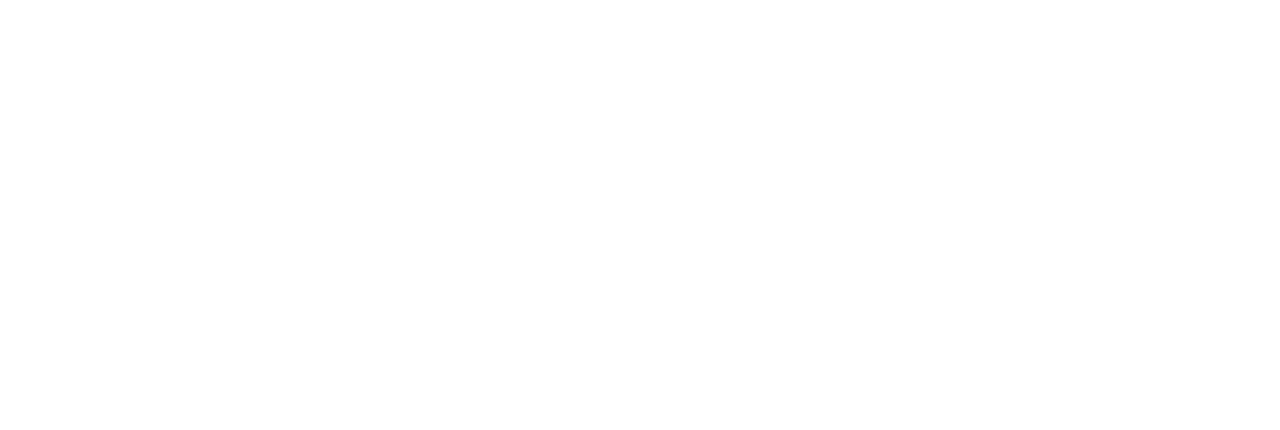
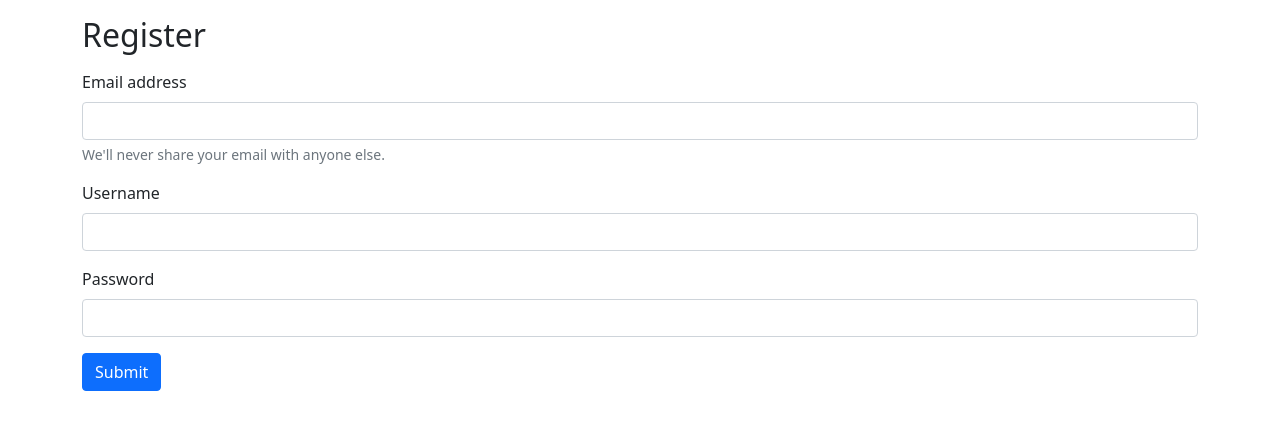
Before and after one commit to tareita/node-learning, a React (Create React App) app in the folder client/: page /register in a window 1280 px wide. Before the commit this address had no page. Shown: the top 430 px of the page. Built offline with nearby package versions, Linux system fonts and the light colour scheme.

Commit message:
created login and register pages

```diff
--- a/client/src/App.js
+++ b/client/src/App.js
@@ -3,6 +3,8 @@
 import Home from "./Home";
 import PostDetails from "./PostDetails";
 import CreatePost from "./CreatePost";
+import Login from "./Login";
+import Register from "./Register";
 
 function App() {
   return (
@@ -13,6 +15,8 @@
           <Route path="/posts" element={<Posts />} />
           <Route path="/posts/:id" element={<PostDetails />} />
           <Route path="/create-post" element={<CreatePost />} />
+          <Route path="/login" element={<Login />} />
+          <Route path="/register" element={<Register />} />
         </Routes>
       </BrowserRouter>
     </div>
--- /dev/null
+++ b/client/src/Login.js
@@ -0,0 +1,26 @@
+import React from "react";
+
+const Login = () => {
+  return (
+    <div>
+      <h2 className="my-3">Login</h2>
+      <form>
+        <div class=" mb-3">
+          <label className="form-label">Username</label>
+          <input type="text" className="form-control" />
+        </div>
+        <div class="mb-3">
+          <label for="exampleInputPassword1" class="form-label">
+            Password
+          </label>
+          <input type="password" className="form-control" />
+        </div>
+        <button type="submit" class="btn btn-primary">
+          Submit
+        </button>
+      </form>
+    </div>
+  );
+};
+
+export default Login;
--- /dev/null
+++ b/client/src/Register.js
@@ -0,0 +1,39 @@
+import React from "react";
+
+const Register = () => {
+  return (
+    <div>
+      <h2 className="my-3">Register</h2>
+      <form>
+        <div class="my-3">
+          <label for="exampleInputEmail1" className="form-label">
+            Email address
+          </label>
+          <input
+            type="email"
+            className="form-control"
+            aria-describedby="emailHelp"
+          />
+          <div class="form-text">
+            We'll never share your email with anyone else.
+          </div>
+        </div>
+        <div class=" mb-3">
+          <label className="form-label">Username</label>
+          <input type="text" className="form-control" />
+        </div>
+        <div class="mb-3">
+          <label for="exampleInputPassword1" class="form-label">
+            Password
+          </label>
+          <input type="password" className="form-control" />
+        </div>
+        <button type="submit" class="btn btn-primary">
+          Submit
+        </button>
+      </form>
+    </div>
+  );
+};
+
+export default Register;
```
